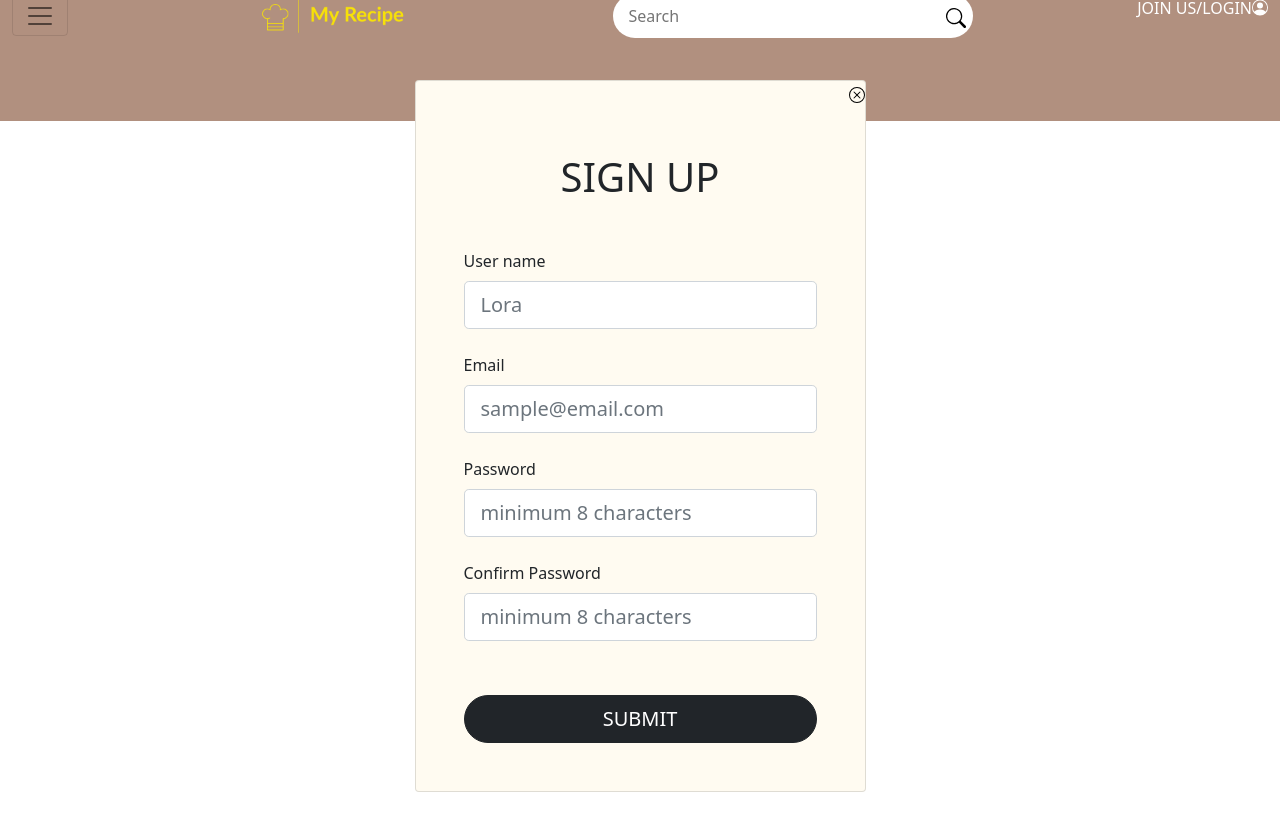
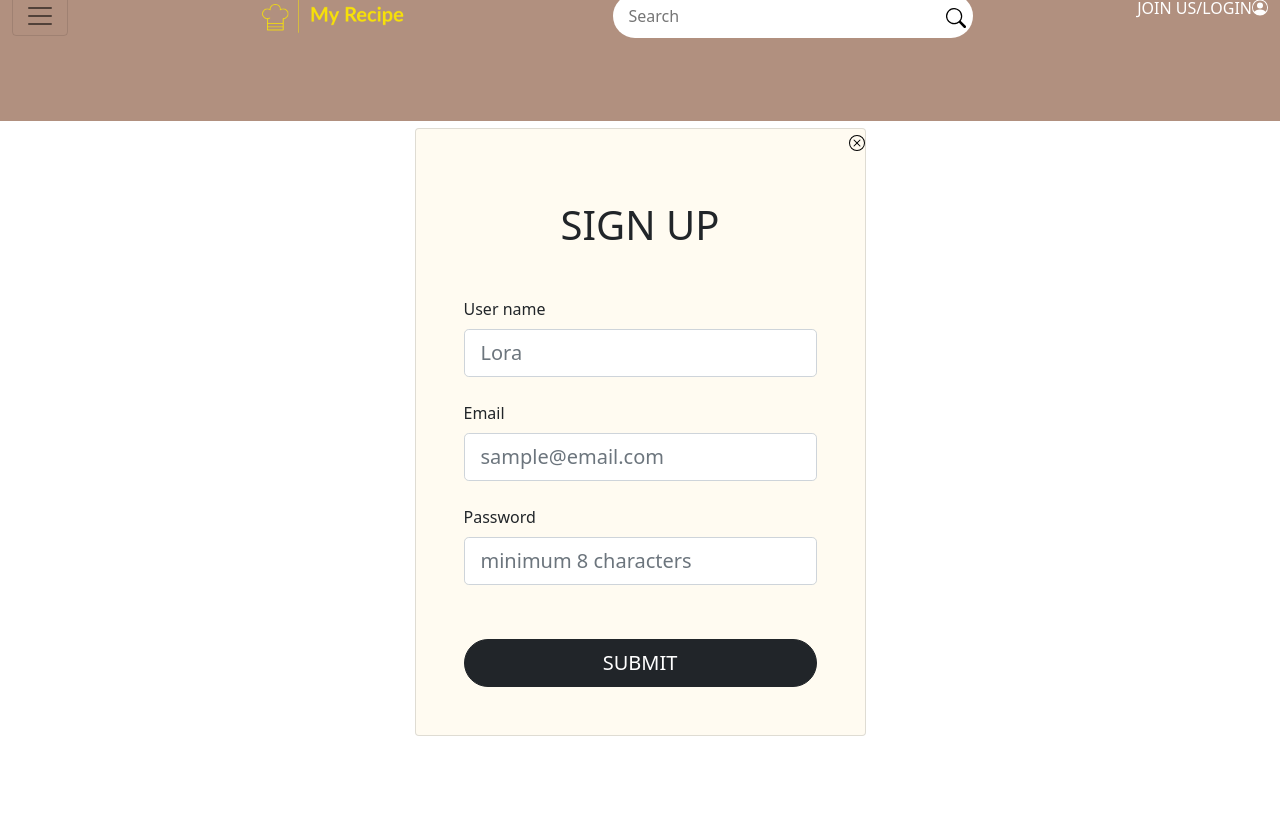
Before and after one commit to SherryTt/recipe-web, a PHP site: page /register.php in a window 1280 px wide. Shown: the top 832 px of the page. Run offline with PHP 8.4, Linux system fonts and the light colour scheme.

Commit message:
Fixed register bug

```diff
--- a/www/register.php
+++ b/www/register.php
@@ -9,16 +9,17 @@ $result = null;
 $user_name = null;
 $user_email = null;
 $user_password = null;
-$confirm_pass = null;
+//$confirm_pass = null;
 
 if( $_SERVER["REQUEST_METHOD"] == "POST" ) {
   $user_name = $_POST["name"];
   $user_email = $_POST["email"];
   $user_password = $_POST["password"];
-  $confirm_pass = $_POST["confirm_pass"];
+  //$confirm_pass = $_POST["confirm_pass"];
   //check if user_email and user_password is not empty
-   if(( strlen($user_email) > 0 && strlen($user_password) > 0 ) && ( $user_password == $confirm_pass)){
-    $result = $account -> create( $user_name,$user_email, $user_password,$confirm_pass);
+   if(( strlen($user_email) > 0 && strlen($user_password) > 0 ) /*&& ( strcmp($user_password,$confirm_pass))*/){
+    $result = $account -> create( $user_name, $user_email, $user_password);
+
     }
   }
 
@@ -35,8 +36,8 @@ echo $twig -> render(
     "result" => $result,
     "name" => $user_name,
     "email" => $user_email,
-    "password" => $user_password,
-    "confirm_pass" => $confirm_pass
+    "password" => $user_password
+   // "confirm_pass" => $confirm_pass
 ]);
 
 
--- a/www/src/Account.php
+++ b/www/src/Account.php
@@ -13,7 +13,7 @@ class Account extends Database {
     $this -> dbconnection = parent::getConnection();
   }
 
-  public function create($name, $email, $password,$confirm_pass){
+  public function create($name, $email, $password){
 	$errors = array();
 	$response = array();
 
@@ -31,19 +31,19 @@ class Account extends Database {
 	if(strlen($password) < 8 ) {
 		$errors["password"] = "Password must be longer than 8 characters";
 	}
-
+/*
 	//Confirm pass validation
-	if ($_POST["password"] != $_POST["confirm_pass"]) {
+	if ( !strcmp($password,$confirm_pass)) {
   		$errors["confirm_pass"] = "Password and Confirm password should match!";
-	}
+	}*/
 
 	if(count($errors) == 0) {
 		//Create an account
-		$query = "INSERT INTO user (name,email,password)
-		VALUES( ?, ?, ?)";
+		$query = "INSERT INTO user (name,email,password,created,updated)
+		VALUES( ?,?,?, NOW(), NOW())";
 		$statement = $this -> dbconnection -> prepare( $query );
 		$hashed = password_hash( $password,PASSWORD_DEFAULT );
-		$statement -> bind_param( "sss" , $name, $email, $hashed );
+		$statement -> bind_param( "sss" ,$name,$email, $hashed );
 		//Try to excute statement
 		try{
 			if( !$statement -> execute()) {
@@ -80,7 +80,7 @@ class Account extends Database {
 
 		$query = "
 		SELECT
-		user_ID ,name, email,password
+		user_ID , email,password
 		FROM user
 		WHERE email = ?
     	";
@@ -104,6 +104,7 @@ class Account extends Database {
             $response["user_ID"] = $account_data["user_ID"];
             $response["email"] = $account_data["email"];
             return $response;
+			echo "success";
           }
           else {
             throw new Exception("Password is incorrect");
--- a/www/src/Session.php
+++ b/www/src/Session.php
@@ -1,22 +1,28 @@
 <?php
 namespace textreview;
 
+// method to initialise session
+// static class does not need to be constructed, and it calls its methods using self::method()
 class Session {
   public static function init() {
     if( session_status() == PHP_SESSION_NONE ) {
       session_start();
     }
   }
+
+   // method to set a session variable
   public static function set( $name, $value ) {
     self::init();
     $_SESSION[ $name ] = $value;
   }
 
+   // method to get a value of a session variable
   public static function get( $name ) {
     self::init();
     return $_SESSION[$name] ? $_SESSION[$name] : null;
   }
 
+  // method to unset a session variable
   public static function unset( $name ) {
     self::init();
     unset( $_SESSION[$name] );
--- a/www/templates/register.twig
+++ b/www/templates/register.twig
@@ -34,11 +34,11 @@
                   <input type="password" id="password" class="form-control form-control-lg {{passwordInvalid}}" name="password" placeholder="minimum 8 characters" required value="{{password}}">
                 </div>
 
-
+<!--
                 <div class="form-outline mb-4" id="bottom-checkbox">
                   <label class="form-label" for="typePasswordX-2">Confirm Password</label>
                   <input type="password" id="confirm_pass" class="form-control form-control-lg" name="confirm_pass"  placeholder="minimum 8 characters" required value="{{confirm_pass}}">
-                </div>
+                </div>-->
 
 
                 {% set outcome = result.errors | join(", ") %}
```
